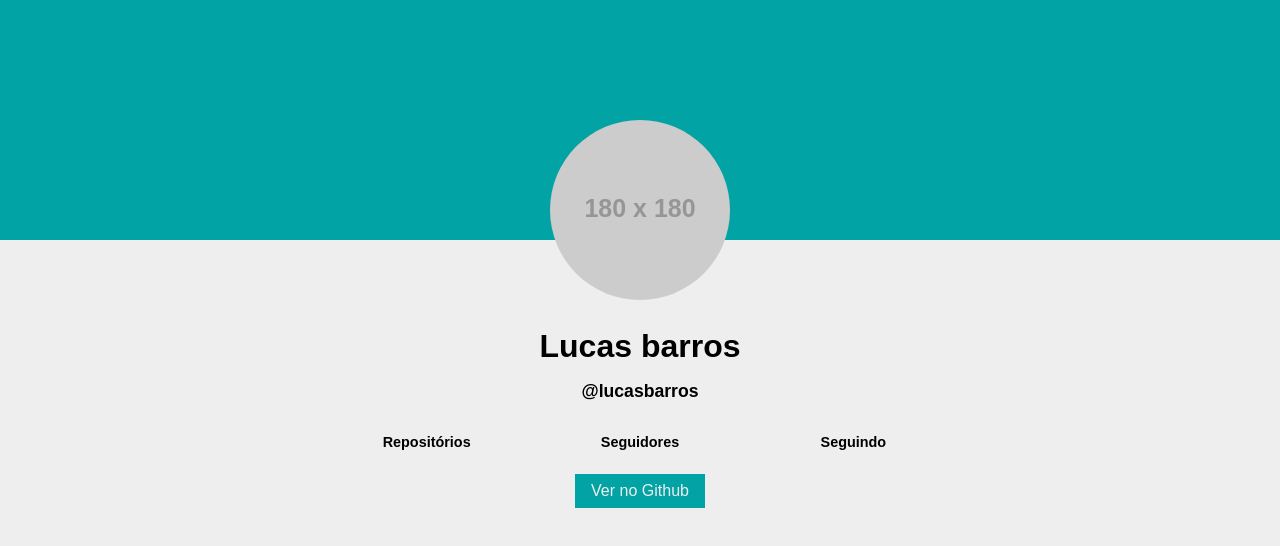
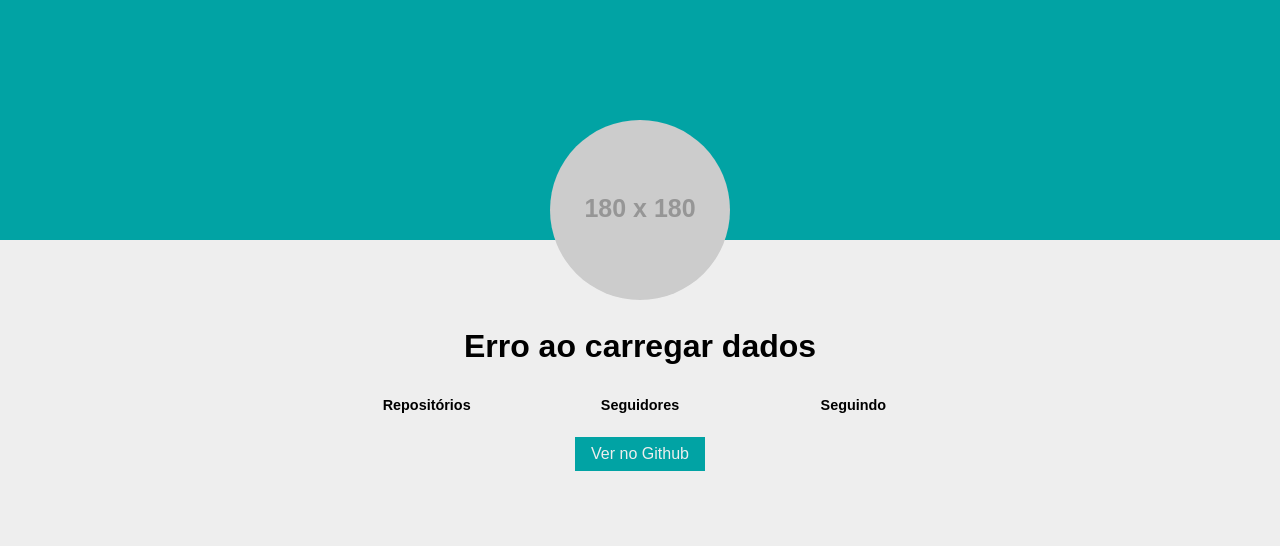
Before and after one commit to lucasGleyfson/Repositorio_EBAC, a plain HTML site: page index.html in a window 1280 px wide. Drawn offline with Linux system fonts and the light colour scheme; no server answers; placeholder pictures from the web are drawn by us.

Commit message:
Atualizando tartamento de erros

```diff
--- a/index.html
+++ b/index.html
@@ -11,8 +11,8 @@
     <header>
         <div class="container">
             <img class="profile-avatar" src="https://via.placeholder.com/180x180" alt="." id="avatar">
-            <h1 class="profile-name" id="name">Lucas barros</h1>
-            <h2 class="profile-username" id="username">@lucasbarros</h2>
+            <h1 class="profile-name" id="name"></h1>
+            <h2 class="profile-username" id="username"></h2>
             <ul class="numbers">
                 <li class="numbers-item">
                     <h4>Repositórios</h4>
--- a/main.js
+++ b/main.js
@@ -1,4 +1,4 @@
-document.addEventListener('DOMContentLoaded', function(){
+document.addEventListener('DOMContentLoaded', async function () {
     const nameElement = document.querySelector('#name');
     const usernameElement = document.querySelector('#username');
     const avatarElement = document.querySelector('#avatar');
@@ -7,18 +7,24 @@ document.addEventListener('DOMContentLoaded', function(){
     const followingElement = document.querySelector('#following');
     const linkElement = document.querySelector('#link');
 
+    try {
+        const response = await fetch('https://api.github.com/users/lucasGleyfson');
 
-    fetch('https://api.github.com/users/lucasGleyfson')
-        .then(function(res){
-            return res.json();
-        })
-        .then(function(json){
-            nameElement.innerText = json.name;
-            usernameElement.innetText = json.login;
-            avatarElement.src = json.avatar_url;
-            followingElement.innerText = json.following;
-            followersElement.innerText = json.followers;
-            reposElement.innerText = json.public_repos;
-            linkElement.href = json.html_url;
-        })
-})
+        if (!response.ok) {
+            throw new Error(`Erro ao buscar dados: ${response.status} - ${response.statusText}`);
+        }
+
+        const json = await response.json();
+
+        nameElement.innerText = json.name || 'Nome não disponível';
+        usernameElement.innerText = json.login || 'Usuário não disponível';
+        avatarElement.src = json.avatar_url || '';
+        followingElement.innerText = json.following || 0;
+        followersElement.innerText = json.followers || 0;
+        reposElement.innerText = json.public_repos || 0;
+        linkElement.href = json.html_url || '#';
+    } catch (error) {
+        console.error('Erro ao buscar dados do GitHub:', error);
+        nameElement.innerText = 'Erro ao carregar dados';
+    }
+});
```
